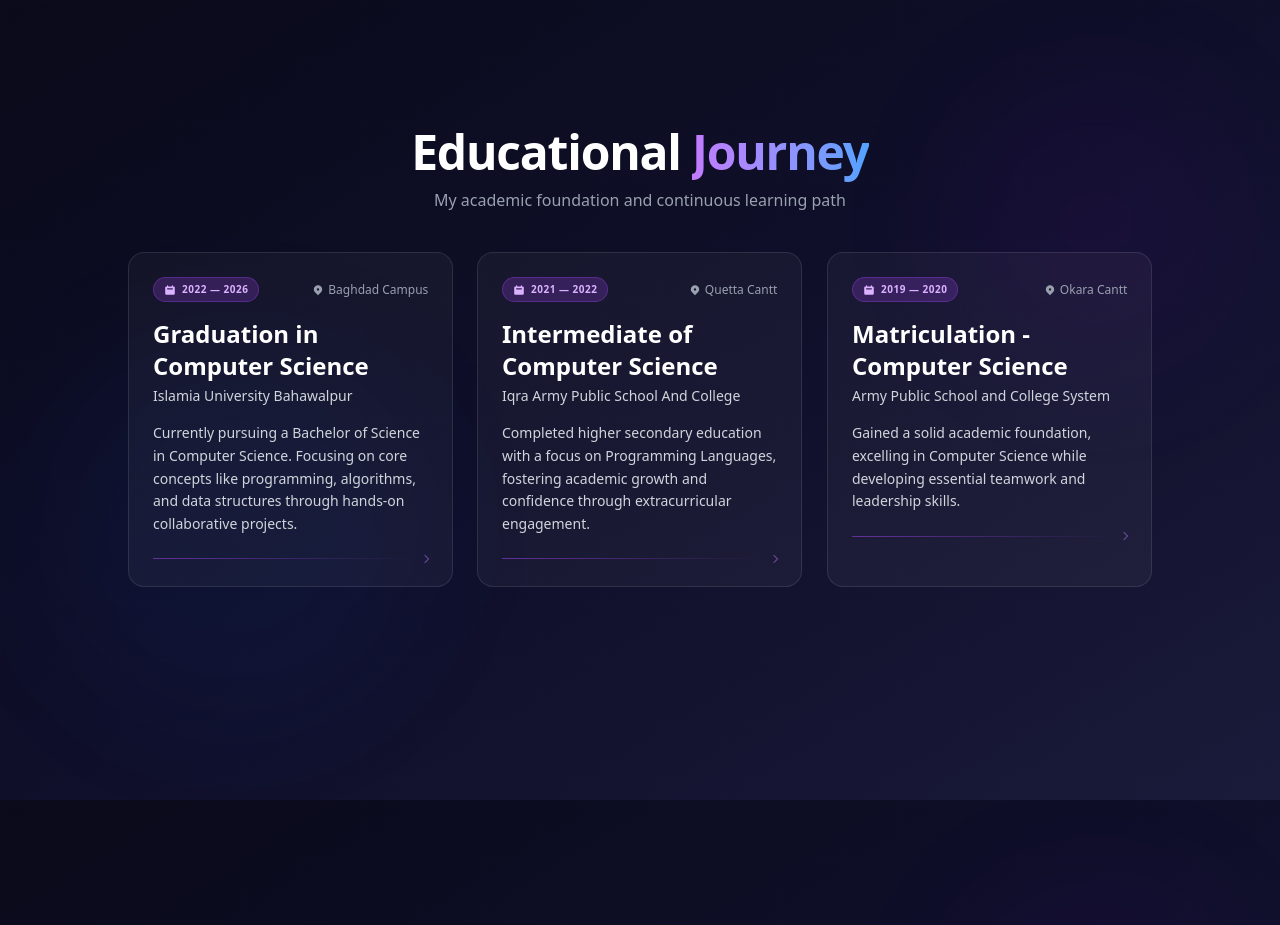
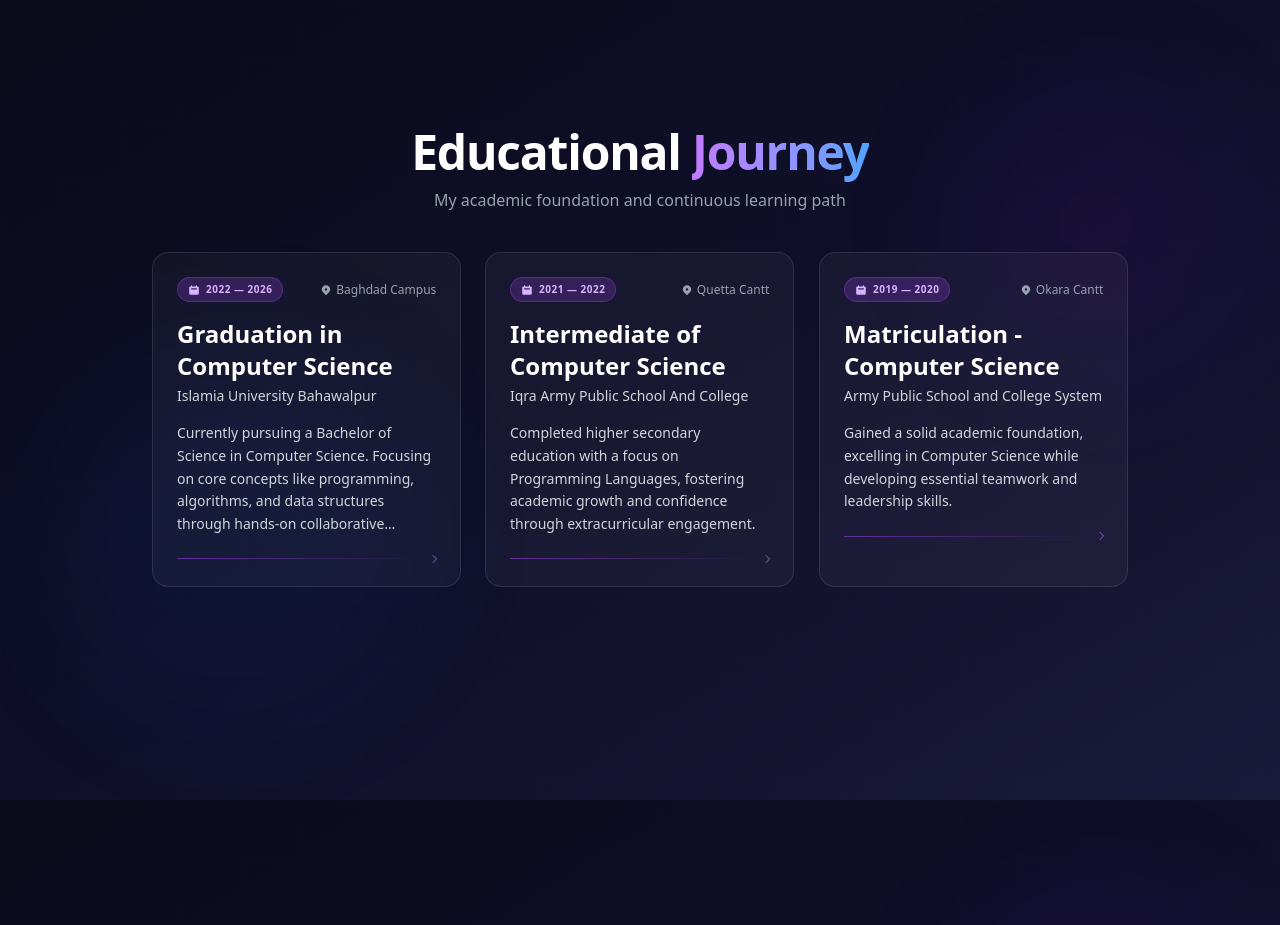
Before and after one commit to MuhammadWaqar7615/Portfolio, a React (Vite) app: page / in a window 1280 px wide. Shown: the part 4000-4925 px from the top of the page. Built offline with nearby package versions, Linux system fonts and the light colour scheme.

Commit message:
update Education component: modify class names for improved layout consistency

```diff
--- a/src/Components/education/Education.jsx
+++ b/src/Components/education/Education.jsx
@@ -118,7 +118,7 @@ const Education = () => {
       </div>
 
       {/* Main content */}
-      <div className="relative z-10 w-full max-w-6xl mx-auto px-4 sm:px-6 pb-8 md:pb-12 will-change-transform">
+      <div className="page-shell relative z-10 w-full pb-8 md:pb-12 will-change-transform">
         {/* Header */}
         <motion.div
           initial={{ opacity: 0, y: 20 }}
@@ -171,7 +171,7 @@ const Education = () => {
             initial="hidden"
             whileInView="visible"
             viewport={{ once: true, margin: "-50px" }}
-            className="hidden md:grid md:grid-cols-3 gap-5 md:gap-6 w-full max-w-5xl mx-auto"
+            className="hidden md:grid md:grid-cols-3 gap-5 md:gap-6 w-full"
           >
             {educationData.map((item, index) => (
               <motion.div key={item.id} variants={cardVariants}>
```
